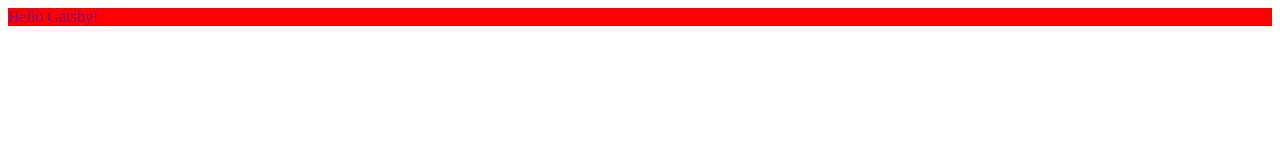
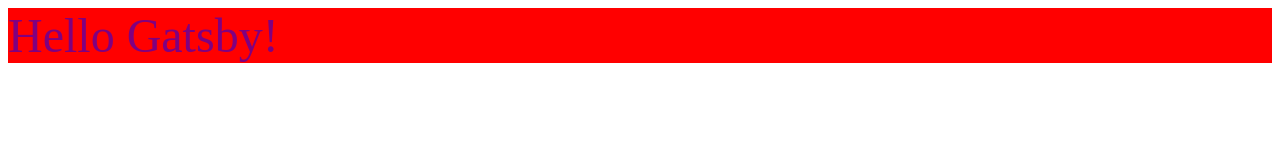
Before and after one commit to Shobandeep/interactive_resume, a Gatsby site: page / in a window 1280 px wide. Built offline with nearby package versions, Linux system fonts and the light colour scheme; Gatsby itself is replaced by a stand-in of ours.

Commit message:
file structure changes

```diff
--- a/src/components/header.js
+++ /dev/null
@@ -1,13 +0,0 @@
-import React from "react"
-
-const styles = {
-    color: `purple`,
-    backgroundColor: "red"
-}
-
-export default function Header() {
-  return (
-    <div style={styles}>Hello Gatsby!</div>
-
-  )
-}
--- /dev/null
+++ b/src/components/header/header.css
@@ -0,0 +1,6 @@
+.header {
+    font-size: 3rem;
+    color: purple;
+    background-color: red;
+
+}
--- /dev/null
+++ b/src/components/header/index.js
@@ -0,0 +1,9 @@
+import React from "react"
+import './header.css'
+
+export default function Header() {
+  return (
+    <div class="header">Hello Gatsby!</div>
+
+  )
+}
--- a/src/pages/index.js
+++ b/src/pages/index.js
@@ -4,7 +4,7 @@ import Header from '../components/header'
 
 export default function Home() {
   return (
-  <Header />
+    <Header />
 
   )
 }
```
Also changed, not shown: src/components/footer/footer.css (added), src/components/footer/footer.js (added).
